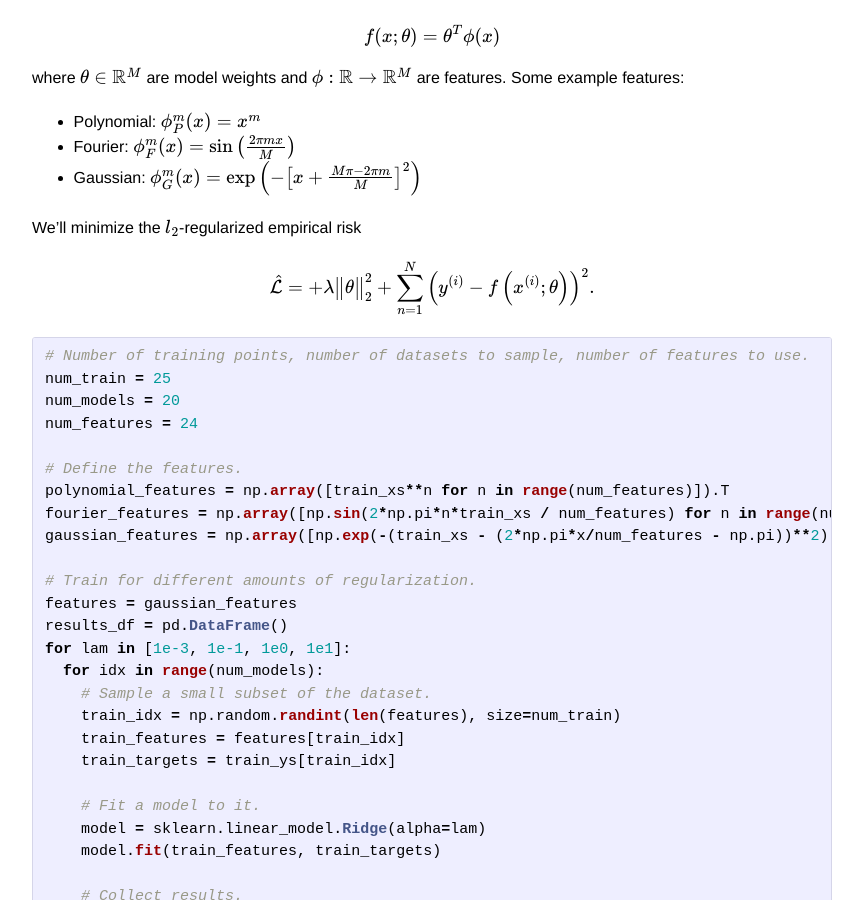
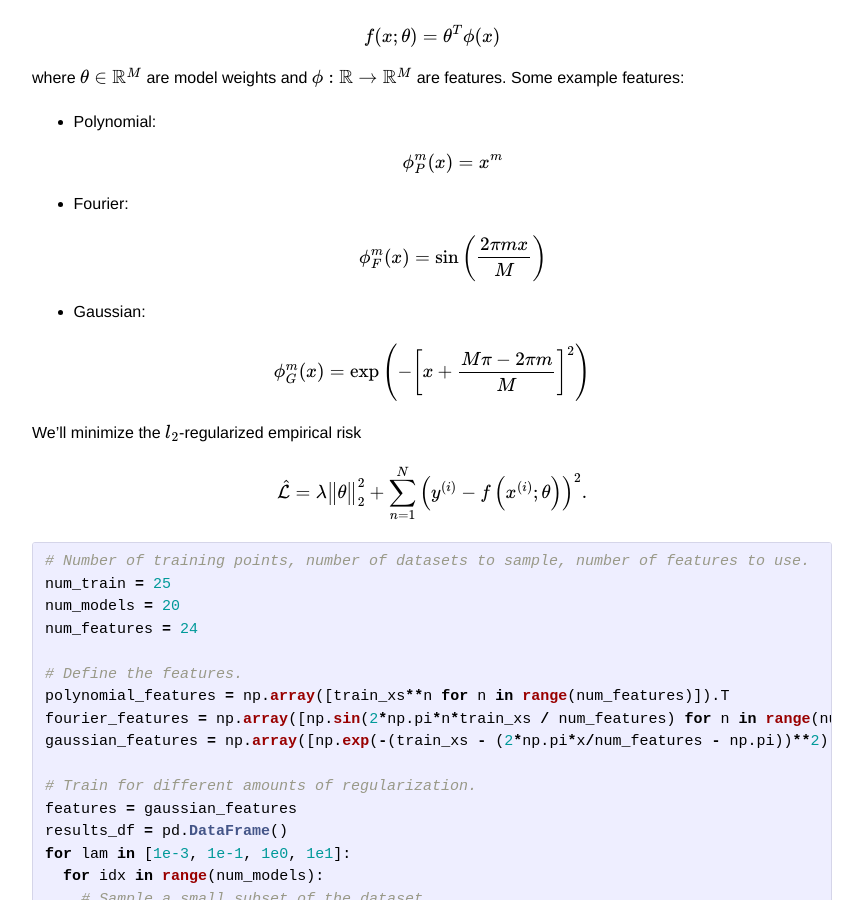
Before and after one commit to aslanides/aslanides.github.io, a Jekyll site: the page built from _posts/2019-10-06-bias-variance.md, in a window 1280 px wide and 900 px high, scrolled down 2897 px. Shown: the whole window, without its empty margins (208-1071 px from the left). Built offline with Jekyll 4.4.1, drawn with Linux system fonts in a browser that asks for light colours; formulas are drawn with MathJax 3.

```diff
--- a/_posts/2019-10-06-bias-variance.md
+++ b/_posts/2019-10-06-bias-variance.md
@@ -129,15 +129,21 @@ $$f(x;\theta)=\theta^T\phi(x)$$
 where $$\theta\in\mathbb{R}^M$$ are model weights and $$\phi: \mathbb{R}\to\mathbb{R}^M$$ are features. Some example features:
 
 - Polynomial:
+
   $$\phi_P^m(x) = x^m$$
+
 - Fourier:
+
   $$\phi_F^m(x) = \sin\left(\frac{2\pi m x}{M}\right)$$
-- Gaussian: $$\phi_G^m(x) = \exp\left(-\left[x + \frac{M\pi - 2\pi m}{M}\right]^2\right)$$
+
+- Gaussian:
+
+$$\phi_G^m(x) = \exp\left(-\left[x + \frac{M\pi - 2\pi m}{M}\right]^2\right)$$
 
 We'll minimize the $$l_2$$-regularized empirical risk
 
 $$
-\hat{\mathcal{L}}= + \lambda\big\|\theta\big\|^2_2 + \sum_{n=1}^N \left(y^{(i)} - f\left(x^{(i)};\theta\right)\right)^2.
+\hat{\mathcal{L}} = \lambda\big\|\theta\big\|^2_2 + \sum_{n=1}^N \left(y^{(i)} - f\left(x^{(i)};\theta\right)\right)^2.
 $$
 
 
```
